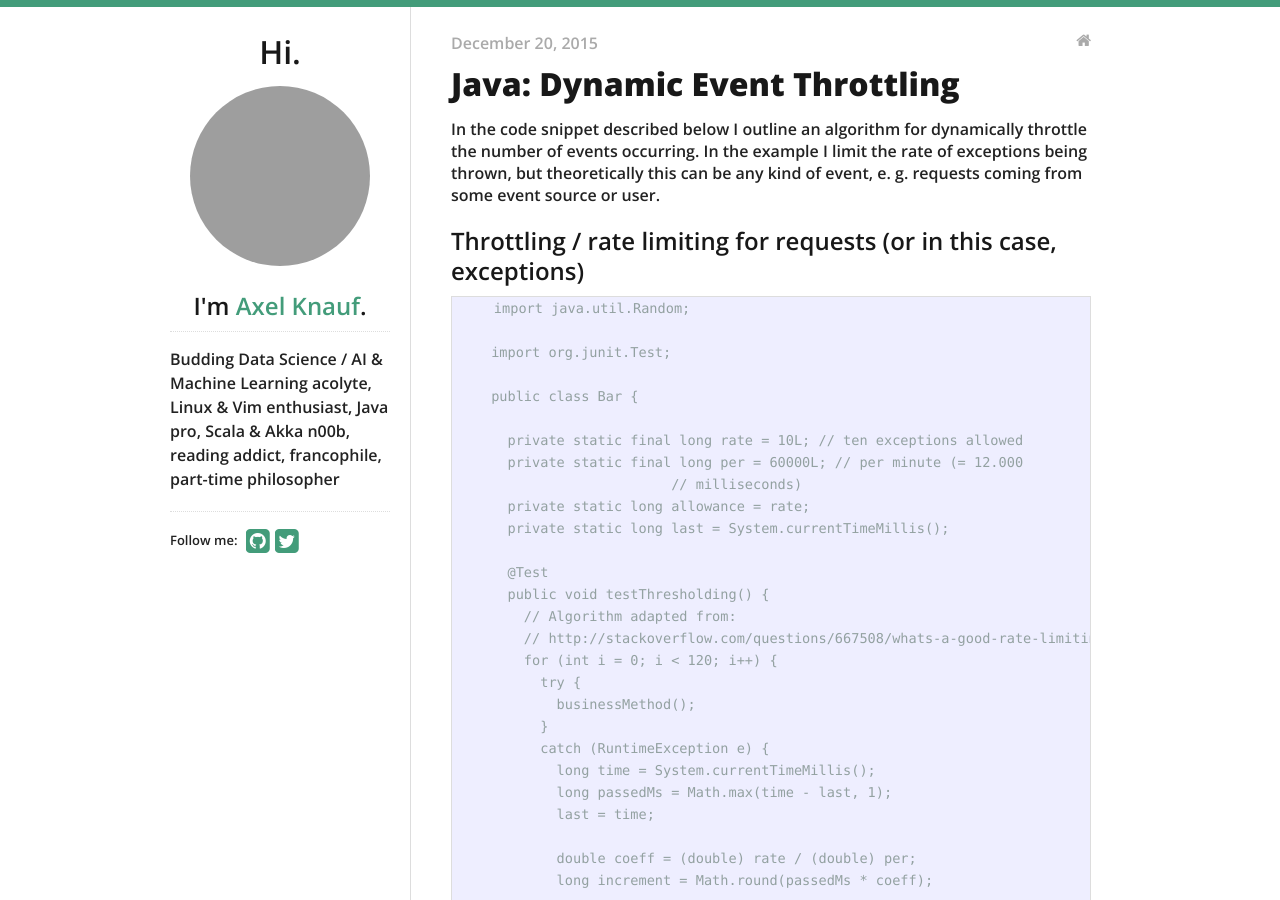
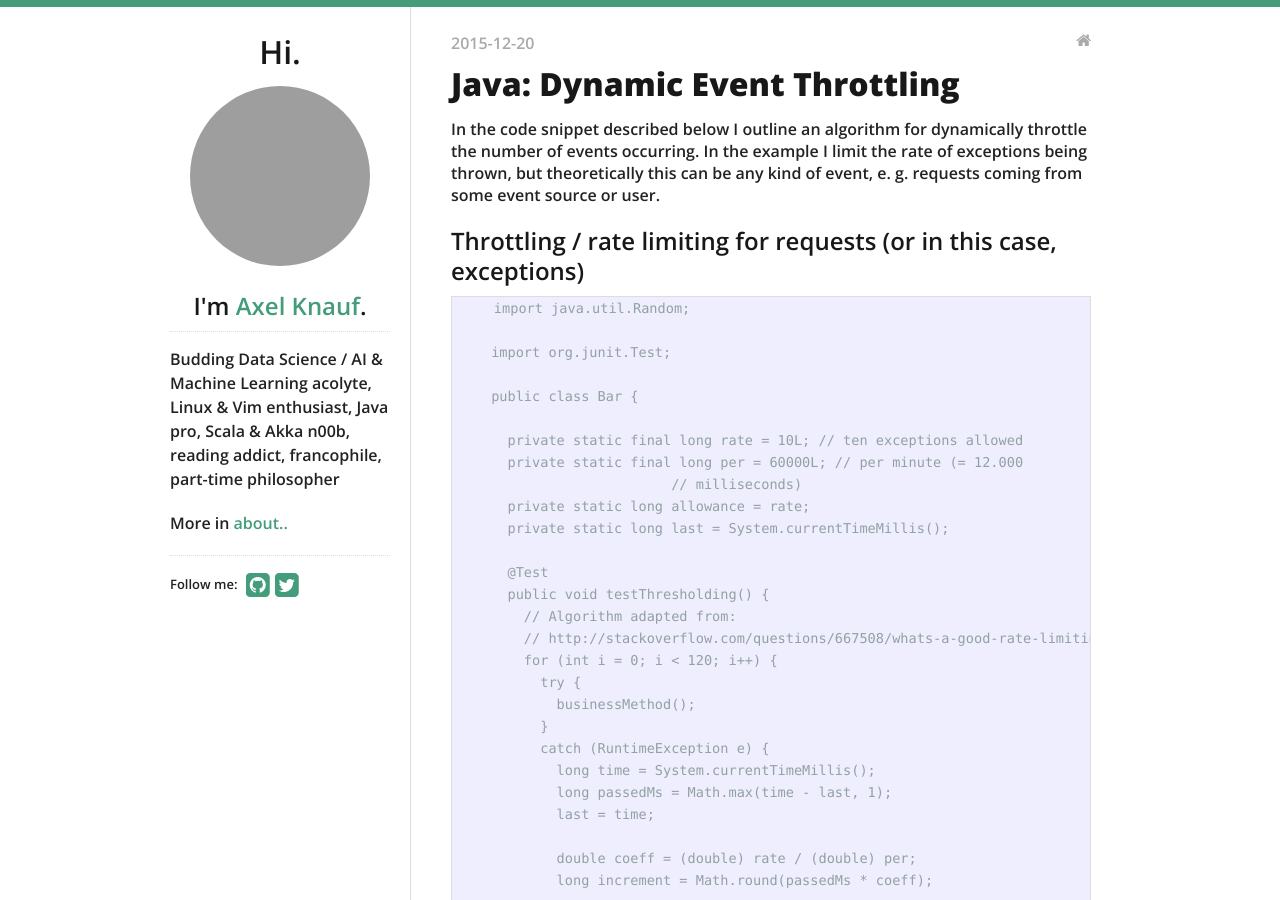
Before and after one commit to axelknauf/axelknauf.github.io, a Jekyll site: the page built from _posts/2015-12-20-java-throttling-exception-limit.md, in a window 1280 px wide and 900 px high. Built offline with Jekyll 4.4.1, drawn with Linux system fonts in a browser that asks for light colours; nearby versions of some CDN libraries; some of the changed text lies outside the part shown; grey boxes are pictures that could not be loaded.

Commit message:
Added about into sidebar and fixed titles and date formats

```diff
--- a/_includes/sidebar.html
+++ b/_includes/sidebar.html
@@ -6,6 +6,7 @@
   <h2>I'm <a href="/">{{ site.data.theme.name }}</a>.</h2>
   <div id="bio">
     <p>Budding Data Science / AI &amp; Machine Learning acolyte, Linux &amp; Vim enthusiast, Java pro, Scala &amp; Akka n00b, reading addict, francophile, part-time philosopher</p>
+    <p>More in <a href="/about/">about..</a></p>
   </div>
   <div id="social">
     {% include social.html %}
--- a/_layouts/default.html
+++ b/_layouts/default.html
@@ -6,9 +6,9 @@
 <head>
   <meta charset="utf-8">
   <meta name="viewport" content="width=device-width, initial-scale=1">
-  <title>{{ site.data.theme.name }} - {{ page.title }}</title>
+  <title>{{ site.title }}  {{ page.title }}</title>
   <meta name="author" content="{{ site.data.theme.name }}" />
-  <meta name="description" content="The blog of {{ site.data.theme.name }}" />
+  <meta name="description" content="{{ site.description }}" />
   <link rel="canonical" href="{{ site.url }}{{ page.url | replace:'index.html','' }}" />
 
   <link href="//fonts.googleapis.com/css?family=Open+Sans:600,800" rel="stylesheet" type="text/css">
--- a/_layouts/post.html
+++ b/_layouts/post.html
@@ -3,7 +3,7 @@ layout: default
 ---
 
 <p class="meta">
-  {{ page.date | date: "%B %d, %Y" }}
+  {{ page.date | date: "%Y-%m-%d" }}
   <a href="/">
     <i class="home fa fa-home"></i>
   </a>
@@ -20,7 +20,7 @@ layout: default
   <ul class="posts">
     {% for post in site.related_posts limit:3 %}
     <li>
-      <span>{{ post.date | date_to_string }} &raquo;</span> <a href="{{ post.url }}">{{ post.title }}</a>
+      <span>{{ post.date | date: "%Y-%m-%d" }} &raquo;</span> <a href="{{ post.url }}">{{ post.title }}</a>
     </li>
     {% endfor %}
   </ul>
--- a/index.html
+++ b/index.html
@@ -9,7 +9,7 @@ layout: default
   <ul class="post-list">
     {% for post in site.posts %}
       <li>
-        <span class="post-meta">{{ post.date | date: "%b %-d, %Y" }}</span>
+        <span class="post-meta">{{ post.date | date: "%Y-%m-%d" }}</span>
 
         <h2>
           <a class="post-link" href="{{ post.url | prepend: site.baseurl }}">{{ post.title | escape }}</a>
```
Also changed, not shown: about.md (+2 -0 lines).
